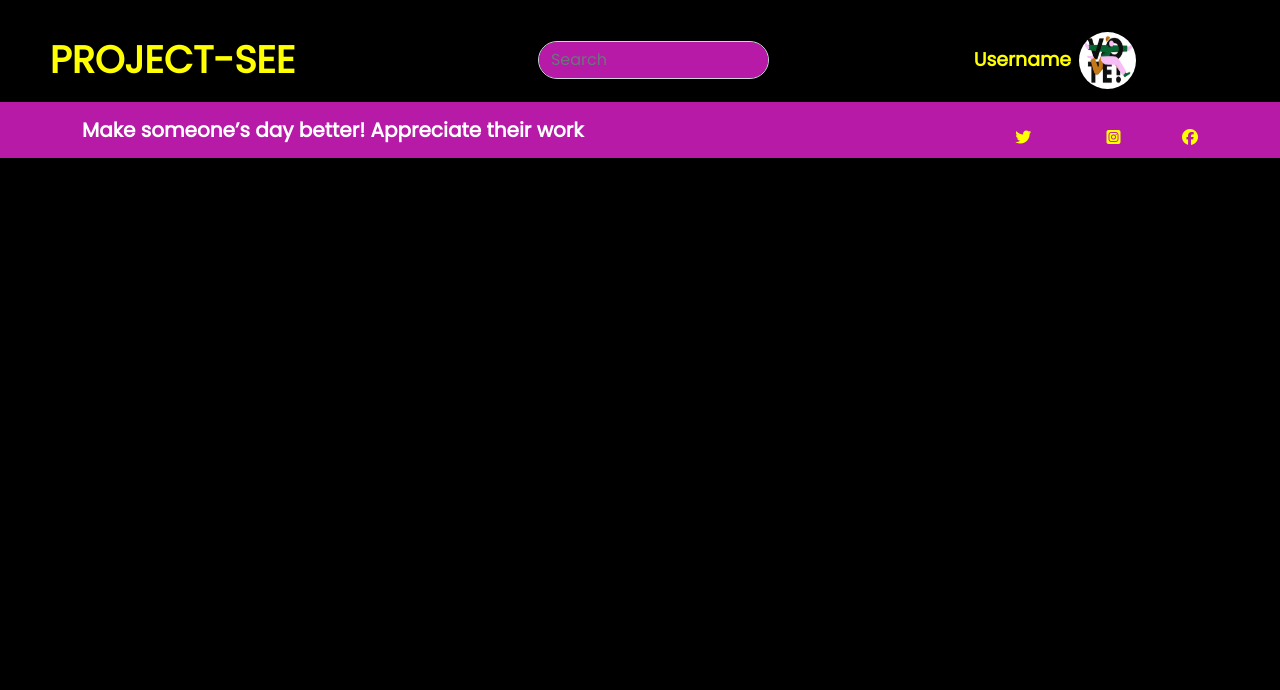
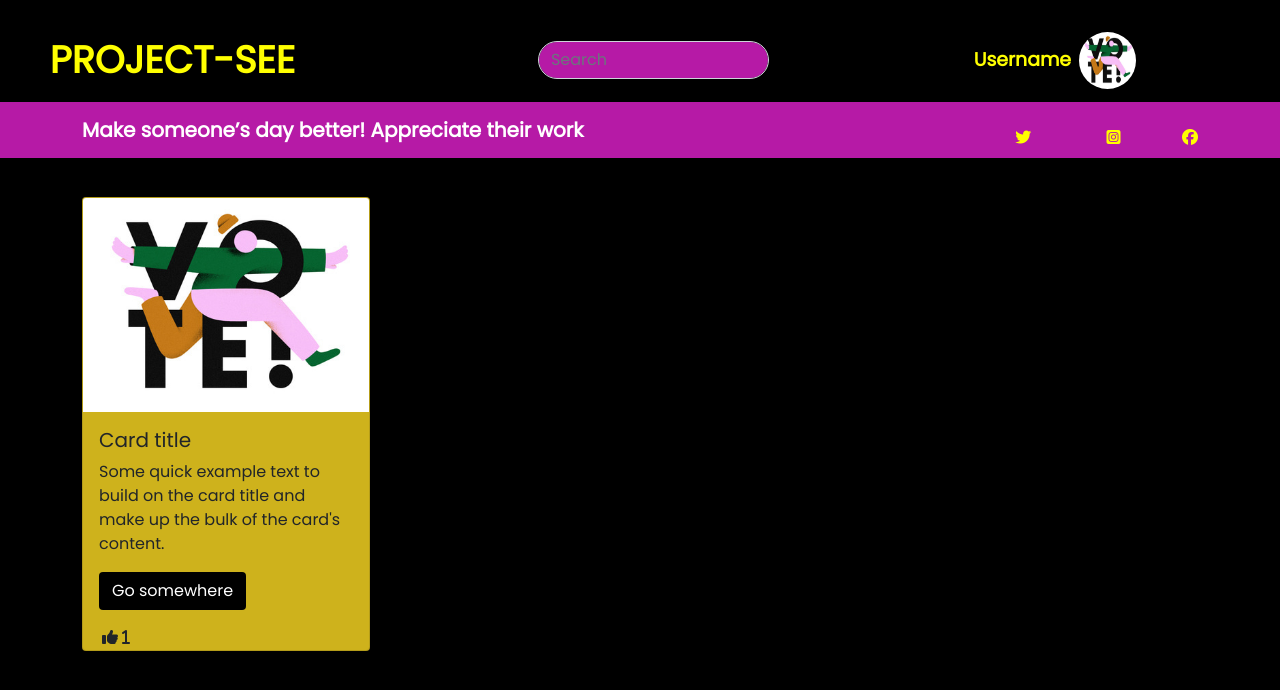
Before and after one commit to Charity-Mutembei/Django-week3-IP, a Django app: page /welcome in a window 1280 px wide. Shown: the top 690 px of the page. Run offline with Django 4.2, Linux system fonts and the light colour scheme; parts of the project's set-up code (start-up, migrations or seed data) failed here and were passed over; some libraries are stand-ins or nearby versions.

Commit message:
Feat: card style for display added

```diff
--- a/projectSee/templates/welcome.html
+++ b/projectSee/templates/welcome.html
@@ -75,9 +75,25 @@
 
 
     <!-- third-section  -->
-    <div class="third-section">
+    <div class="third-section" style="margin-top: 3%;">
         <div class="container">
             <div class="project-display">
+                <div class="row">
+                    <div class="col">
+                        <div class="card" style="width: 18rem; background-color: #CEB21C;">
+                            <img src="/static/a0607c1655b30da438f5c6.jpg" class="card-img-top" alt="...">
+                            <div class="card-body">
+                              <h5 class="card-title">Card title</h5>
+                              <p class="card-text">Some quick example text to build on the card title and make up the bulk of the card's content.</p>
+                              <a href="#" class="btn" style="background-color: black; color: white;">Go somewhere</a>
+
+                            </div>
+                            <div class="vote">
+                                <i class="fa-solid fa-thumbs-up" style="margin-left: 0.5cm;"> 1</i>
+                            </div>
+                          </div>
+                    </div>
+                </div>
 
             </div>
         </div>
```
